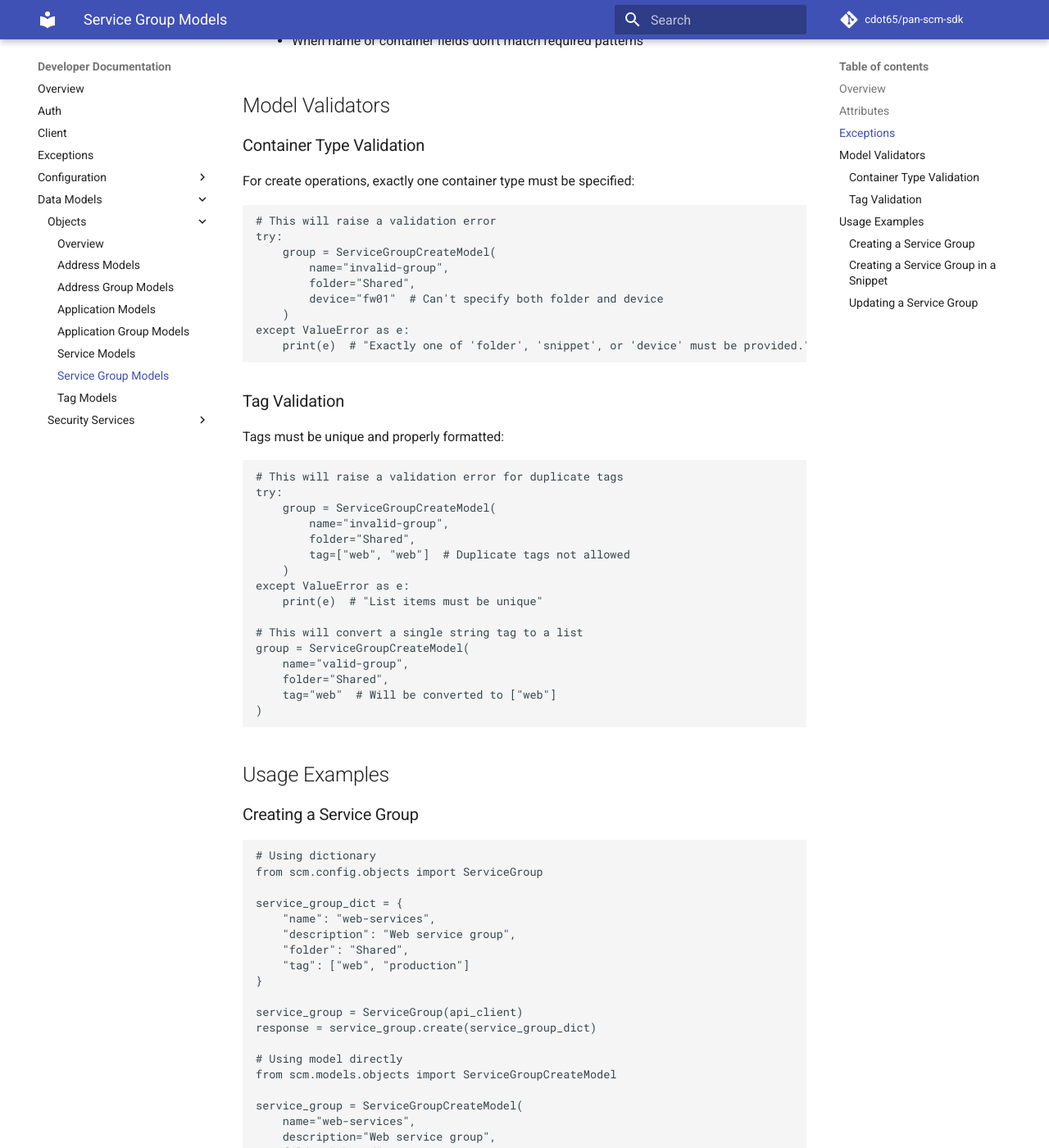
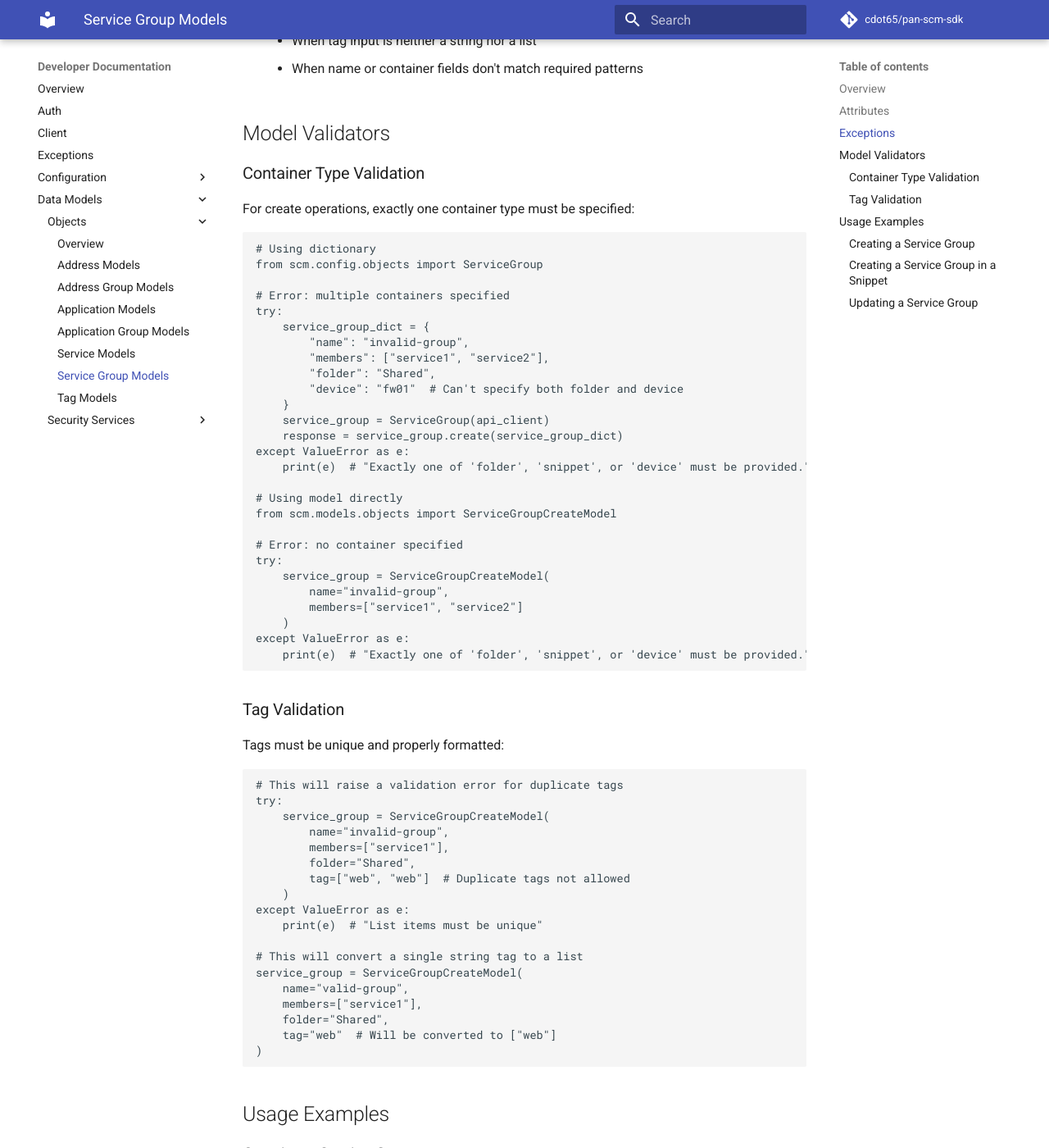
Before and after one commit to cdot65/pan-scm-sdk, an MkDocs documentation site: the page built from docs/sdk/models/objects/service_group_models.md, in a window 1280 px wide and 1400 px high, scrolled down 1285 px. Shown: the whole window at 82% size. Built offline with MkDocs 1.6.1 and Material for MkDocs 9.7.7, drawn with Linux system fonts in a browser that asks for light colours; comment, search, counter and statistics services are not loaded; some of the changed text lies outside the part shown.

Commit message:
correcting the fields available for service groups

````diff
--- a/docs/sdk/models/objects/service_group_models.md
+++ b/docs/sdk/models/objects/service_group_models.md
@@ -3,20 +3,20 @@
 ## Overview
 
 The Service Group models provide a structured way to manage service groups in Palo Alto Networks' Strata Cloud Manager.
-These models support grouping services together and defining them within folders, snippets, or devices. The models
-handle validation of inputs and outputs when interacting with the SCM API.
+These models support grouping network services together and defining them within folders, snippets, or devices. The
+models handle validation of inputs and outputs when interacting with the SCM API.
 
 ## Attributes
 
-| Attribute   | Type          | Required | Default | Description                                                                              |
-|-------------|---------------|----------|---------|------------------------------------------------------------------------------------------|
-| name        | str           | Yes      | None    | Name of the service group. Max length: 63 chars. Must match pattern: ^[a-zA-Z0-9_ \.-]+$ |
-| description | str           | No       | None    | Description of the service group. Max length: 1023 chars                                 |
-| tag         | List[str]     | No       | None    | List of tags. Each tag max length: 64 chars                                              |
-| folder      | str           | No*      | None    | Folder where group is defined. Max length: 64 chars                                      |
-| snippet     | str           | No*      | None    | Snippet where group is defined. Max length: 64 chars                                     |
-| device      | str           | No*      | None    | Device where group is defined. Max length: 64 chars                                      |
-| id          | UUID          | Yes**    | None    | UUID of the service group (response only)                                                |
+| Attribute | Type      | Required | Default | Description                                                                              |
+|-----------|-----------|----------|---------|------------------------------------------------------------------------------------------|
+| name      | str       | Yes      | None    | Name of the service group. Max length: 63 chars. Must match pattern: ^[a-zA-Z0-9_ \.-]+$ |
+| members   | List[str] | Yes      | None    | List of service names. Min length: 1, Max length: 1024                                   |
+| tag       | List[str] | No       | None    | List of tags. Each tag max length: 64 chars                                              |
+| folder    | str       | No*      | None    | Folder where group is defined. Max length: 64 chars                                      |
+| snippet   | str       | No*      | None    | Snippet where group is defined. Max length: 64 chars                                     |
+| device    | str       | No*      | None    | Device where group is defined. Max length: 64 chars                                      |
+| id        | UUID      | Yes**    | None    | UUID of the service group (response only)                                                |
 
 \* Exactly one container type (folder/snippet/device) must be provided
 \** Only required for response model
@@ -28,6 +28,7 @@
 - **ValueError**: Raised in several scenarios:
     - When multiple container types (folder/snippet/device) are specified
     - When no container type is specified for create operations
+    - When members list is empty or exceeds maximum length
     - When tag values are not unique in a list
     - When tag input is neither a string nor a list
     - When name or container fields don't match required patterns
@@ -41,14 +42,31 @@
 <div class="termy">
 
 <!-- termynal -->
+```python
+# Using dictionary
+from scm.config.objects import ServiceGroup
 
-```python
-# This will raise a validation error
+# Error: multiple containers specified
 try:
-    group = ServiceGroupCreateModel(
+    service_group_dict = {
+        "name": "invalid-group",
+        "members": ["service1", "service2"],
+        "folder": "Shared",
+        "device": "fw01"  # Can't specify both folder and device
+    }
+    service_group = ServiceGroup(api_client)
+    response = service_group.create(service_group_dict)
+except ValueError as e:
+    print(e)  # "Exactly one of 'folder', 'snippet', or 'device' must be provided."
+
+# Using model directly
+from scm.models.objects import ServiceGroupCreateModel
+
+# Error: no container specified
+try:
+    service_group = ServiceGroupCreateModel(
         name="invalid-group",
-        folder="Shared",
-        device="fw01"  # Can't specify both folder and device
+        members=["service1", "service2"]
     )
 except ValueError as e:
     print(e)  # "Exactly one of 'folder', 'snippet', or 'device' must be provided."
@@ -63,12 +81,12 @@
 <div class="termy">
 
 <!-- termynal -->
-
 ```python
 # This will raise a validation error for duplicate tags
 try:
-    group = ServiceGroupCreateModel(
+    service_group = ServiceGroupCreateModel(
         name="invalid-group",
+        members=["service1"],
         folder="Shared",
         tag=["web", "web"]  # Duplicate tags not allowed
     )
@@ -76,8 +94,9 @@
     print(e)  # "List items must be unique"
 
 # This will convert a single string tag to a list
-group = ServiceGroupCreateModel(
+service_group = ServiceGroupCreateModel(
     name="valid-group",
+    members=["service1"],
     folder="Shared",
     tag="web"  # Will be converted to ["web"]
 )
@@ -92,14 +111,13 @@
 <div class="termy">
 
 <!-- termynal -->
-
 ```python
 # Using dictionary
 from scm.config.objects import ServiceGroup
 
 service_group_dict = {
     "name": "web-services",
-    "description": "Web service group",
+    "members": ["http", "https", "web-browsing"],
     "folder": "Shared",
     "tag": ["web", "production"]
 }
@@ -112,7 +130,7 @@
 
 service_group = ServiceGroupCreateModel(
     name="web-services",
-    description="Web service group",
+    members=["http", "https", "web-browsing"],
     folder="Shared",
     tag=["web", "production"]
 )
@@ -128,12 +146,11 @@
 <div class="termy">
 
 <!-- termynal -->
-
 ```python
 # Using dictionary
 snippet_group_dict = {
     "name": "database-services",
-    "description": "Database service group",
+    "members": ["mysql", "postgresql", "mongodb"],
     "snippet": "Database Config",
     "tag": ["database", "internal"]
 }
@@ -143,7 +160,7 @@
 # Using model directly
 snippet_group = ServiceGroupCreateModel(
     name="database-services",
-    description="Database service group",
+    members=["mysql", "postgresql", "mongodb"],
     snippet="Database Config",
     tag=["database", "internal"]
 )
@@ -159,13 +176,12 @@
 <div class="termy">
 
 <!-- termynal -->
-
 ```python
 # Using dictionary
 update_dict = {
     "id": "123e4567-e89b-12d3-a456-426655440000",
     "name": "web-services-updated",
-    "description": "Updated web service group",
+    "members": ["http", "https", "web-browsing", "ssl"],
     "tag": ["web", "production", "updated"]
 }
 
@@ -177,7 +193,7 @@
 update_group = ServiceGroupUpdateModel(
     id="123e4567-e89b-12d3-a456-426655440000",
     name="web-services-updated",
-    description="Updated web service group",
+    members=["http", "https", "web-browsing", "ssl"],
     tag=["web", "production", "updated"]
 )
 
````
Also changed, not shown: docs/sdk/config/objects/service_group.md (+12 -16 lines).
